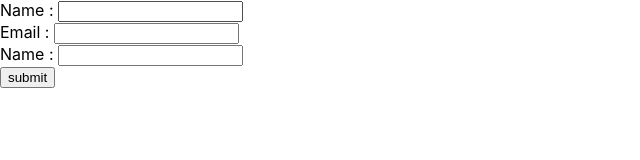
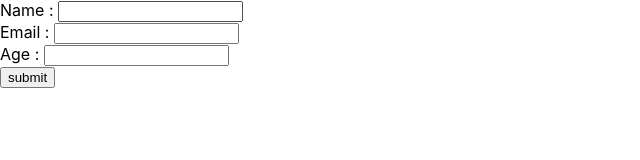
Before and after one commit to johannranudd/React-2.0, a React (Create React App) app: page / in a window 1280 px wide. Shown: the top 160 px of the page, without its empty margins (0-640 px from the left). Built offline with nearby package versions, Linux system fonts and the light colour scheme.

Commit message:
testing memory

```diff
--- a/src/components/MultipleInputs.js
+++ b/src/components/MultipleInputs.js
@@ -2,21 +2,23 @@ import React, { useState } from 'react';
 
 const MultipleInputs = () => {
   const [person, setPerson] = useState({ firstName: '', email: '', age: '' });
-  const [people, setPeople] = useState([]);
+  const [peopleList, setPeopleList] = useState([]);
 
   const handleChange = (e) => {
     const value = e.target.value;
     const name = e.target.name;
     setPerson({ ...person, [name]: value });
   };
+
   const handleSubmit = (e) => {
     e.preventDefault();
     if (person.firstName && person.email && person.age) {
       const newPerson = { ...person, id: new Date().getTime().toString() };
-      setPeople([...people, newPerson]);
+      setPeopleList([...peopleList, newPerson]);
       setPerson({ firstName: '', email: '', age: '' });
     }
   };
+
   return (
     <article>
       <form action=''>
@@ -41,7 +43,7 @@ const MultipleInputs = () => {
           />
         </div>
         <div className='form-control'>
-          <label htmlFor='age'>Name : </label>
+          <label htmlFor='age'>Age : </label>
           <input
             type='text'
             id='age'
@@ -50,11 +52,12 @@ const MultipleInputs = () => {
             onChange={handleChange}
           />
         </div>
+
         <button type='submit' onClick={handleSubmit}>
           submit
         </button>
       </form>
-      {people.map((item) => {
+      {peopleList.map((item) => {
         const { id, firstName, email, age } = item;
         return (
           <div key={id} className='listItem'>
```
